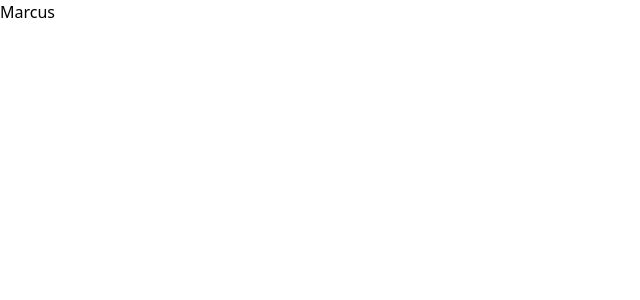
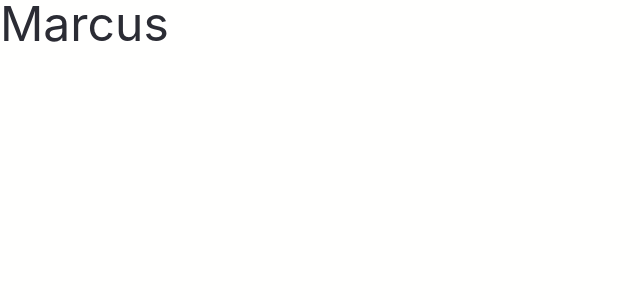
Before and after one commit to timeoutguy/devtime, a React (Create React App) app: page / in a window 1280 px wide. Shown: the top 300 px of the page, without its empty margins (0-640 px from the left). Built offline with nearby package versions, Linux system fonts and the light colour scheme.

Commit message:
feat(DT-0004): set colors variables

```diff
--- a/src/App.scss
+++ b/src/App.scss
@@ -1,38 +1,9 @@
-.App {
-  text-align: center;
+@import "utils/variables";
+@tailwind base;
+@tailwind components;
+@tailwind utilities;
+
+body {
+  color: $charcoal;
+  background-color: $white;
 }
-
-.App-logo {
-  height: 40vmin;
-  pointer-events: none;
-}
-
-@media (prefers-reduced-motion: no-preference) {
-  .App-logo {
-    animation: App-logo-spin infinite 20s linear;
-  }
-}
-
-.App-header {
-  background-color: #282c34;
-  min-height: 100vh;
-  display: flex;
-  flex-direction: column;
-  align-items: center;
-  justify-content: center;
-  font-size: calc(10px + 2vmin);
-  color: white;
-}
-
-.App-link {
-  color: #61dafb;
-}
-
-@keyframes App-logo-spin {
-  from {
-    transform: rotate(0deg);
-  }
-  to {
-    transform: rotate(360deg);
-  }
-}
--- a/src/components/Mock.tsx
+++ b/src/components/Mock.tsx
@@ -3,7 +3,7 @@ import React from 'react';
 export const Home: React.FC = () => {
   return (
     <div>
-      <h1> Marcus </h1>
+      <h1 className="text-5xl"> Marcus </h1>
     </div>
   );
 };
--- a/src/index.scss
+++ b/src/index.scss
@@ -1,7 +1,3 @@
-@tailwind base;
-@tailwind components;
-@tailwind utilities
-
 body {
   margin: 0;
   font-family: -apple-system, BlinkMacSystemFont, 'Segoe UI', 'Roboto', 'Oxygen',
--- /dev/null
+++ b/src/utils/_variables.scss
@@ -0,0 +1,4 @@
+$white: #fffffe;
+$purple: #6246ea;
+$charcoal: #2b2c34;
+$lavender-mist: #d1d1e9;
--- a/tailwind.config.js
+++ b/tailwind.config.js
@@ -4,6 +4,12 @@ module.exports = {
     "./src/**/*.{js,jsx,ts,tsx}",
   ],
   theme: {
+    colors: {
+      "white": "#fffffe",
+      "purple": "#6246ea",
+      "charcoal": "#2b2c34",
+      "lavender-mist": "#d1d1e9"
+    },
     extend: {},
   },
   plugins: [],
```
